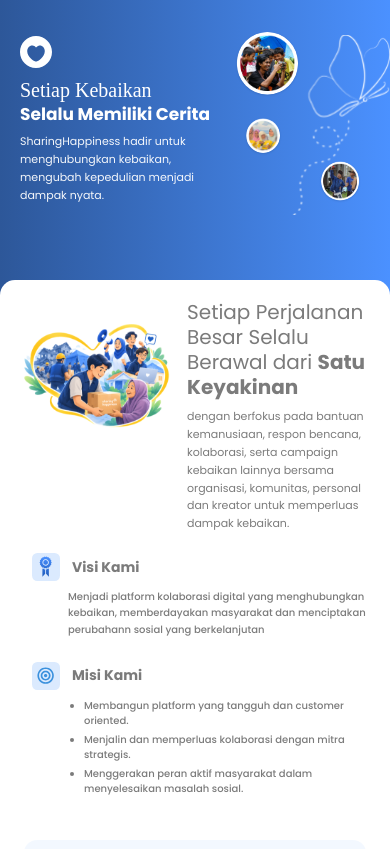
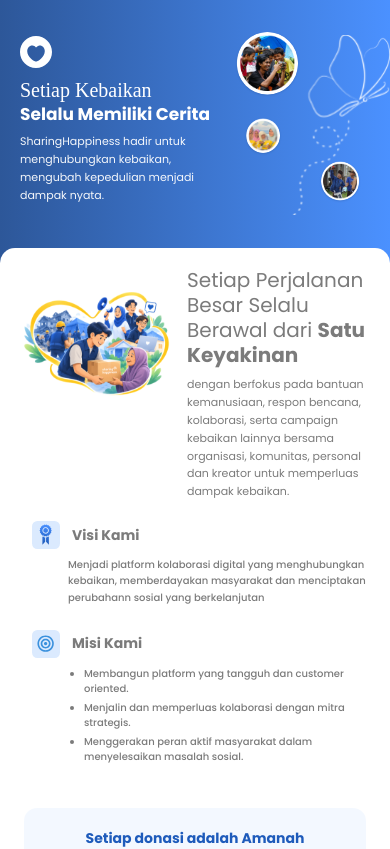
Before and after one commit to Azfdfkhz/about-us, a Next.js app: page / in a window 390 px wide. Shown: the top 849 px of the page. Built offline with nearby package versions, Linux system fonts and the light colour scheme; a web font is replaced by a local one.

Commit message:
Fix:layout VisiMisi

```diff
--- a/app/components/vision-mission-section.jsx
+++ b/app/components/vision-mission-section.jsx
@@ -2,7 +2,9 @@
 
 export default function VisionMissionSection() {
   return (
-    <section className="z-20 -mt-20">
+    <section className="z-20 -mt-28
+     sm:-mt-20
+    ">
       <div
         className="bg-white p-5 relative"
         style={{ borderRadius: "15px" }}
```
